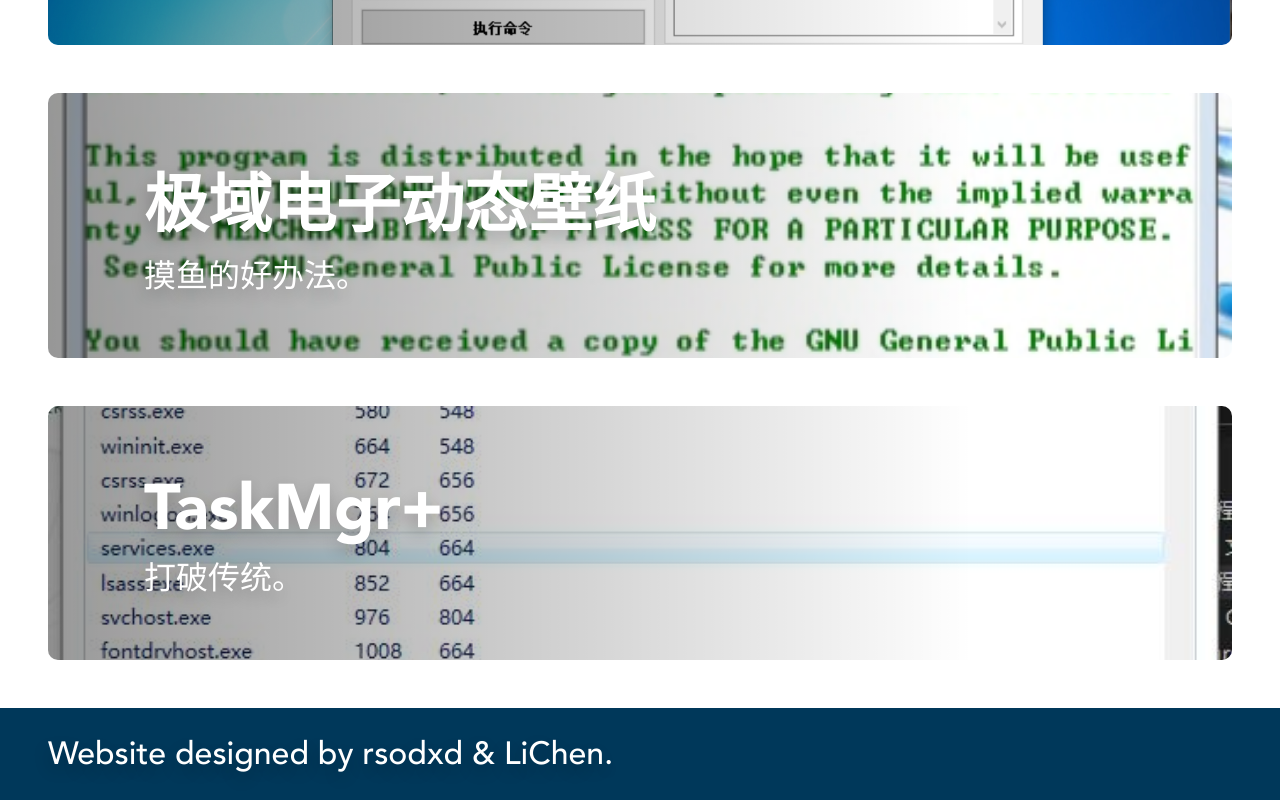
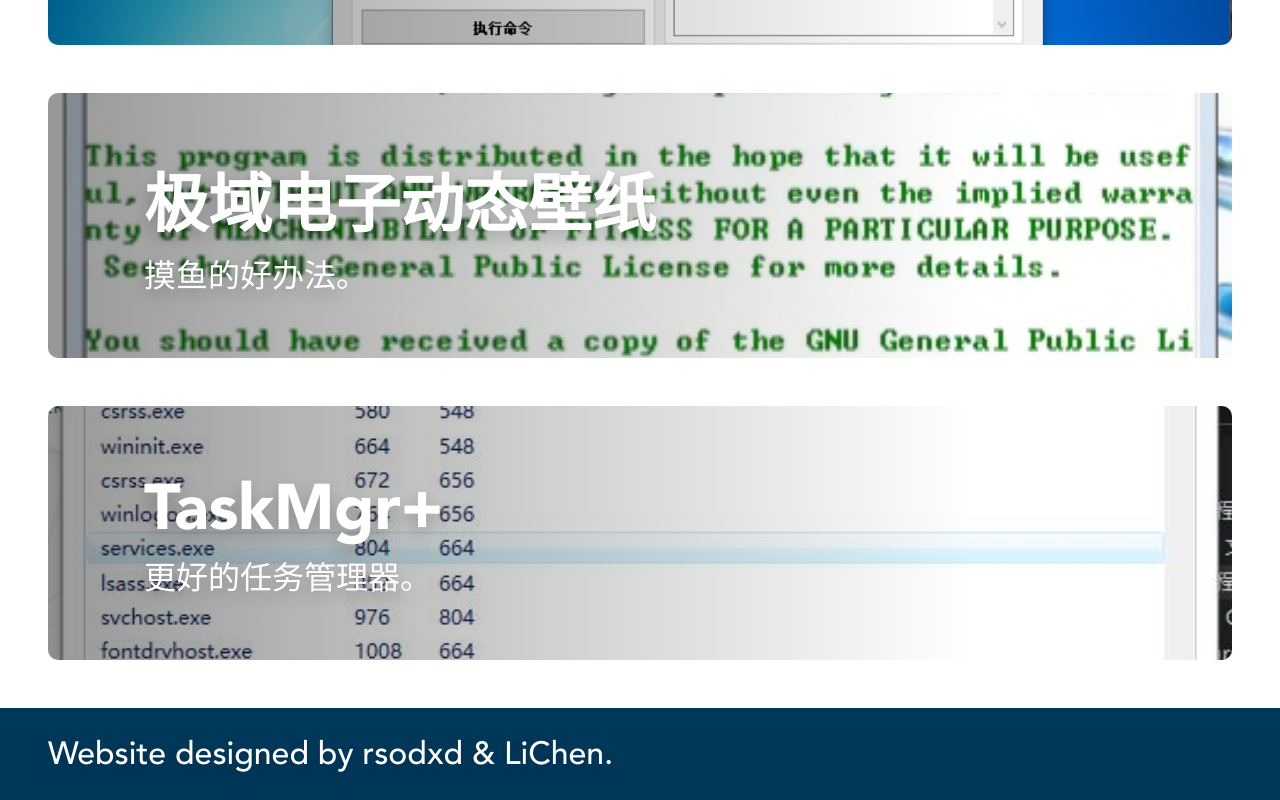
Before and after one commit to srcatt/xiaoyuanstd-react, a React (Create React App) app: page /softwares in a window 1280 px wide. Shown: the part 518-1318 px from the top of the page. Built offline with nearby package versions, Linux system fonts and the light colour scheme.

Commit message:
Signed-off-by: rsodxd <thesourcecatt@outlook.com>

```diff
--- a/src/pages/Softwares.js
+++ b/src/pages/Softwares.js
@@ -30,7 +30,7 @@
 				<a className="section-content section-content-mini" href="/softwares/taskmgr">
 					<div className="title-group" style={{ color: '#ffffff' }}>
 						<h1 className="title">TaskMgr+</h1>
-						<h1 className="subtitle">打破传统。</h1>
+						<h1 className="subtitle">更好的任务管理器。</h1>
 					</div>
 				</a>
 			</section>
--- a/src/pages/Softwares/TaskMgrPlus.js
+++ b/src/pages/Softwares/TaskMgrPlus.js
@@ -7,7 +7,7 @@
 		<React.Fragment>
 			<SoftPage
 				title="TaskMgr+"
-				desc="打破传统。"
+				desc="更好的任务管理器。"
 				dlimg={TaskMgrImg}
 				link="https://gitee.com/Leo0707/TaskMgrPlus/releases"
 			/>
```
